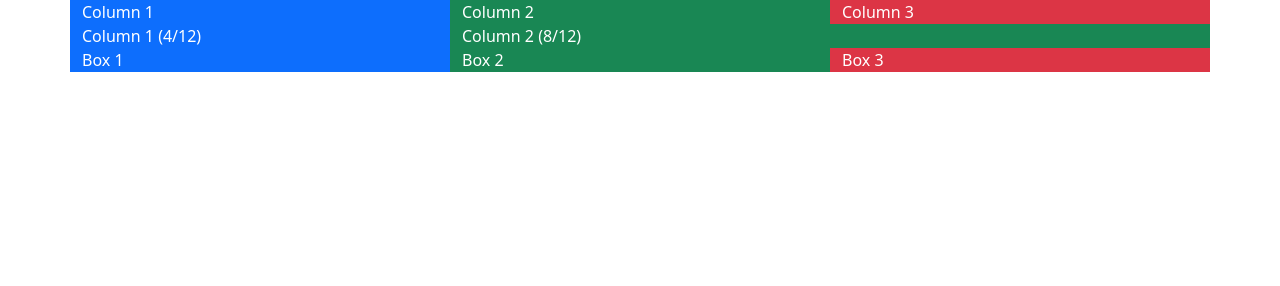
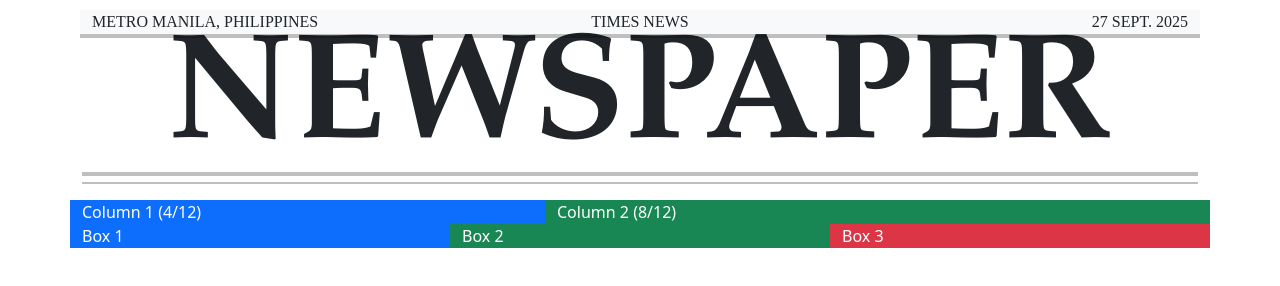
Before and after one commit to johnmichaelperezorcio/jmorcio_Exercises1, a plain HTML site: page Bootstrap-Exercise.html in a window 1280 px wide. Drawn offline with nearby package versions, Linux system fonts and the light colour scheme.

Commit message:
upload updated Bootstrap-Exercise.html file

```diff
--- a/Bootstrap-Exercise.html
+++ b/Bootstrap-Exercise.html
@@ -1,27 +1,56 @@
-<!DOCTYPE html>
 <html>
     <head>
         <meta charset="UTF-8"/>
-            <title>Document</title>
-    <!--    <link rel="stylesheet" href="css/bootstrap.css"/>-->
+        <title>Bootstrap Exercise</title>
+        <link rel="shortcut icon" href="report.png" type="image/x-icon">
+<!--     <link rel="stylesheet" href="css/bootstrap.css"/>-->
         <link rel="stylesheet" href="https://cdn.jsdelivr.net/npm/bootstrap@5.3.2/dist/css/bootstrap.min.css">
+        <script src="https://code.jquery.com/jquery-3.6.0.min.js"></script>
+
+        <style>
+            .row1 .title-page {
+                font-size: 150px;
+                font-weight: bold;
+                text-align: center;
+                margin-top: -50px;
+                padding: 0;
+            }
+
+            .bold-hr {
+                height: 2px;
+                background-color: black;
+                border: none;
+                margin-top: -10px;
+            }
+        </style>
+
     </head>
 
     <body>
 <!--Ex. 1: Equal Columns-->
         <div class="container">
-                <div class="row">
-                    <div class="col bg-primary text-white">Column 1</div>
-                    <div class="col bg-success text-white">Column 2</div>
-                    <div class="col bg-danger text-white">Column 3</div>
+            <div class="row" style="font-family: 'Times New Roman', Times, serif; padding: 10px;">
+                <div class="col bg-light text-dark">METRO MANILA, PHILIPPINES</div>
+                <div class="col bg-light text-dark">
+                    <center>TIMES NEWS</center>
+                </div>
+                <div class="col bg-light text-dark text-end">27 SEPT. 2025</div>
+                <hr style="height: 4px; background-color: black; border: none;">
+            </div>
+            <div class="row1" style="font-family: Garamond, serif;">
+                <h1 class="title-page">NEWSPAPER</h1>
+                <hr style="height: 4px; background-color: black; border: none; margin-top: -30px;">
+                <hr class="bold-hr">
             </div>
         </div>
+
+
 
 <!--Ex. 2: Fixed Column Sizes-->
         <div class="container">
             <div class="row">
-                    <div class="col-4 bg-primary text-white">Column 1 (4/12)</div>
-                    <div class="col-8 bg-success text-white">Column 2 (8/12)</div>
+                <div class="col-5 bg-primary text-white">Column 1 (4/12)</div>
+                <div class="col-7 bg-success text-white">Column 2 (8/12)</div>
             </div>
         </div>
 
@@ -39,5 +68,4 @@
 
         <script src="https://cdn.jsdelivr.net/npm/bootstrap@5.3.2/dist/js/bootstrap.bundle.min.js"></script>
     </body>
-
 </html>
```
Lines whose indentation alone changed are shown as unchanged.
